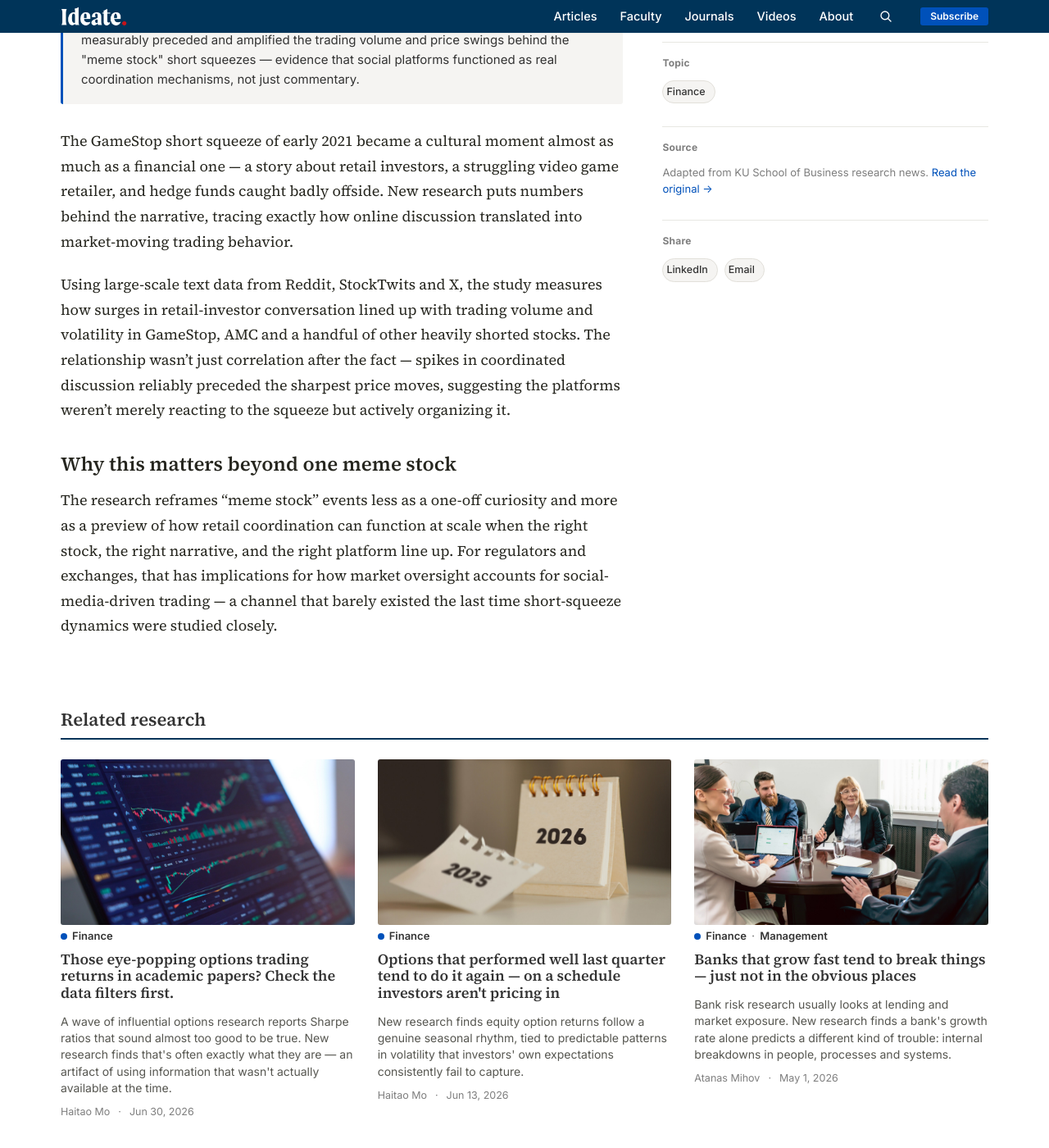
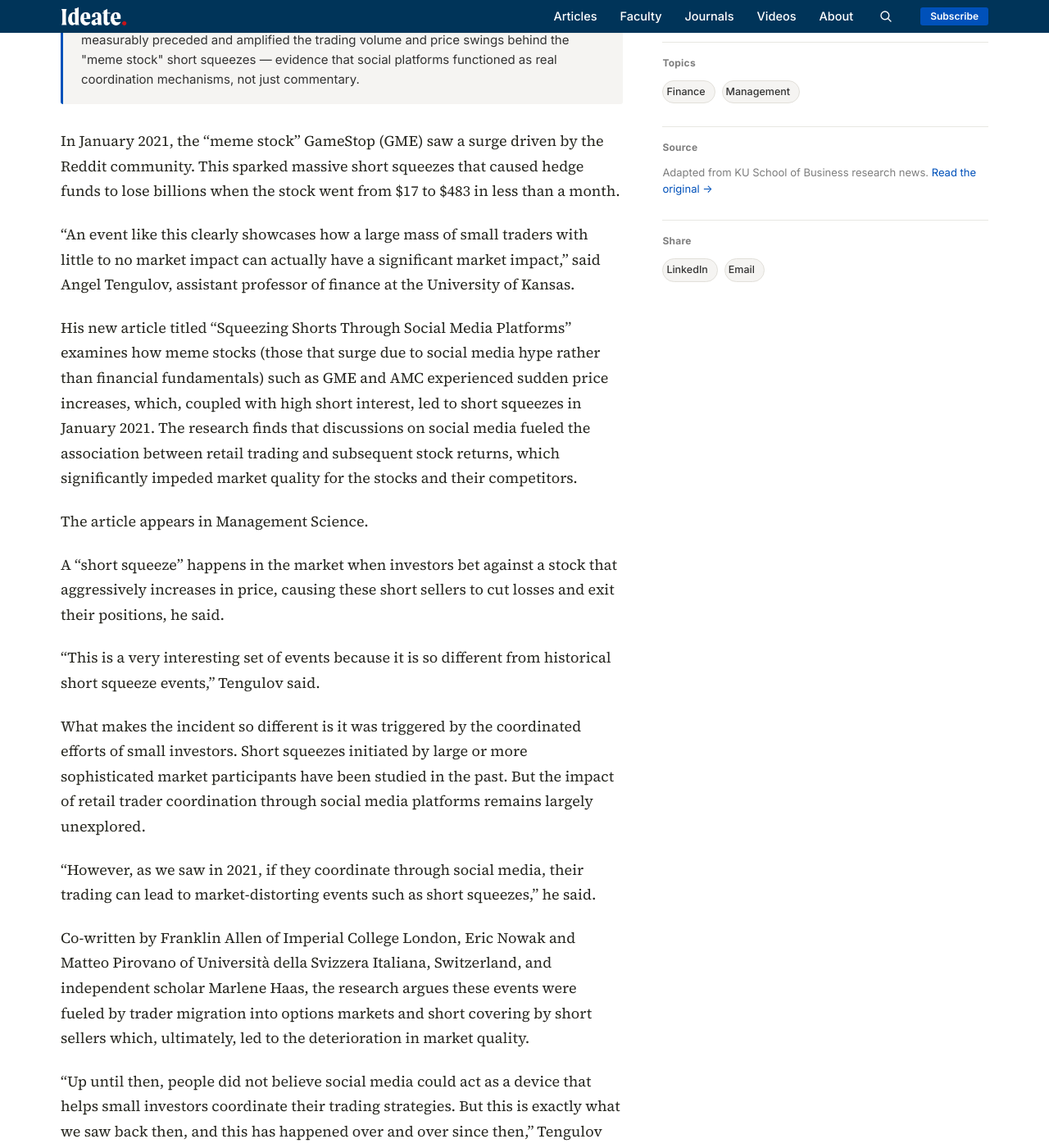
Before and after one commit to KUBschool/ideate, a Jekyll site: the page built from _articles/2026-02-24-meme-stock-short-squeeze.md, in a window 1280 px wide and 1400 px high, scrolled down 1010 px. Shown: the whole window at 82% size. Built offline with Jekyll 4.4.1, drawn with Linux system fonts in a browser that asks for light colours; some of the changed text lies outside the part shown.

Commit message:
Update Article “2026-02-24-meme-stock-short-squeeze”

```diff
--- a/_articles/2026-02-24-meme-stock-short-squeeze.md
+++ b/_articles/2026-02-24-meme-stock-short-squeeze.md
@@ -1,26 +1,61 @@
 ---
-title: "How social media turned GameStop into a billion-dollar short squeeze"
-dek: "New research traces how discussion on Reddit, StockTwits and X fueled the 2021 \"meme stock\" run on GameStop and AMC — and what it revealed about market oversight."
+title: How social media turned GameStop into a billion-dollar short squeeze
+dek: New research traces how discussion on Reddit, StockTwits and X fueled the
+  2021 "meme stock" run on GameStop and AMC — and what it revealed about market
+  oversight.
 topic: finance
-faculty: [angel-tengulov]
-byline: "Angel Tengulov"
+also_topics:
+  - management
+faculty:
+  - angel-tengulov
+byline: Jon Niccum
 date: 2026-02-24
+image: /assets/uploads/stock-squeeze.jpg
 image_tint: limestone
 featured: false
-source_url: "https://business.ku.edu/news/article/social-media-discussions-fueled-meme-stock-events-and-significant-short-squeezes-research-finds"
-answer_box: >-
-  Analyzing millions of posts across Reddit, StockTwits and X during the
-  2021 GameStop and AMC episodes, new research finds that spikes in retail
-  investor discussion measurably preceded and amplified the trading volume
-  and price swings behind the "meme stock" short squeezes — evidence that
-  social platforms functioned as real coordination mechanisms, not just
-  commentary.
+source_url: https://business.ku.edu/news/article/social-media-discussions-fueled-meme-stock-events-and-significant-short-squeezes-research-finds
+answer_box: Analyzing millions of posts across Reddit, StockTwits and X during
+  the 2021 GameStop and AMC episodes, new research finds that spikes in retail
+  investor discussion measurably preceded and amplified the trading volume and
+  price swings behind the "meme stock" short squeezes — evidence that social
+  platforms functioned as real coordination mechanisms, not just commentary.
+journal: Management Science
+journal_url: https://doi.org/10.1287/mnsc.2023.02887
 ---
+In January 2021, the “meme stock” GameStop (GME) saw a surge driven by the Reddit community. This sparked massive short squeezes that caused hedge funds to lose billions when the stock went from $17 to $483 in less than a month.
 
-The GameStop short squeeze of early 2021 became a cultural moment almost as much as a financial one — a story about retail investors, a struggling video game retailer, and hedge funds caught badly offside. New research puts numbers behind the narrative, tracing exactly how online discussion translated into market-moving trading behavior.
+“An event like this clearly showcases how a large mass of small traders with little to no market impact can actually have a significant market impact,” said Angel Tengulov, assistant professor of finance at the University of Kansas.
 
-Using large-scale text data from Reddit, StockTwits and X, the study measures how surges in retail-investor conversation lined up with trading volume and volatility in GameStop, AMC and a handful of other heavily shorted stocks. The relationship wasn't just correlation after the fact — spikes in coordinated discussion reliably preceded the sharpest price moves, suggesting the platforms weren't merely reacting to the squeeze but actively organizing it.
+His new article titled [“Squeezing Shorts Through Social Media Platforms” ](https://pubsonline.informs.org/doi/10.1287/mnsc.2023.02887)examines how meme stocks (those that surge due to social media hype rather than financial fundamentals) such as GME and AMC experienced sudden price increases, which, coupled with high short interest, led to short squeezes in January 2021. The research finds that discussions on social media fueled the association between retail trading and subsequent stock returns, which significantly impeded market quality for the stocks and their competitors.
 
-## Why this matters beyond one meme stock
+The article appears in Management Science.
 
-The research reframes "meme stock" events less as a one-off curiosity and more as a preview of how retail coordination can function at scale when the right stock, the right narrative, and the right platform line up. For regulators and exchanges, that has implications for how market oversight accounts for social-media-driven trading — a channel that barely existed the last time short-squeeze dynamics were studied closely.
+A “short squeeze” happens in the market when investors bet against a stock that aggressively increases in price, causing these short sellers to cut losses and exit their positions, he said.
+
+“This is a very interesting set of events because it is so different from historical short squeeze events,” Tengulov said.
+
+What makes the incident so different is it was triggered by the coordinated efforts of small investors. Short squeezes initiated by large or more sophisticated market participants have been studied in the past. But the impact of retail trader coordination through social media platforms remains largely unexplored.
+
+“However, as we saw in 2021, if they coordinate through social media, their trading can lead to market-distorting events such as short squeezes,” he said.
+
+Co-written by Franklin Allen of Imperial College London, Eric Nowak and Matteo Pirovano of Università della Svizzera Italiana, Switzerland, and independent scholar Marlene Haas, the research argues these events were fueled by trader migration into options markets and short covering by short sellers which, ultimately, led to the deterioration in market quality.
+
+“Up until then, people did not believe social media could act as a device that helps small investors coordinate their trading strategies. But this is exactly what we saw back then, and this has happened over and over since then,” Tengulov said.
+
+To study this event, he and his team obtained social media activity data of the meme stocks by algorithmically scraping all user posts and comments that mentioned these tickers from January through February 2021. This included the platforms Reddit, Twitter (now X) and StockTwits.
+
+“We show that social media activity rapidly increased during the days of these price increases. And we were interested in the social media chatter. How do retail traders and investors communicate over the social media platforms? While reviewing a lot of posts and comments on the platforms, we found they were basically encouraging each other to buy and hold meme stocks and initiate a short squeeze,” he said.
+
+Was one particular social media outlet more influential than the others?
+
+Tengulov said, “Even though that was not the primary focus of the paper, we have evidence StockTwits and Twitter — now X — were slightly more influential,” he said. “But Reddit also contributed to these dynamics.”
+
+Actions intended to cause short squeezes are technically illegal in the U.S.
+
+“What social media platforms have done to make sure what we observed in 2021 was not driven by illegal actions is they have started screening for bot activity. At the time, there were concerns that a lot of these messages were automatically created by computer programs. So social media platforms have implemented a lot of checks and balances to try and clean bot activity,” Tengulov said.
+
+“Unfortunately, that’s also their business model. They cannot restrict free speech.”
+
+A native of Bulgaria, Tengulov joined KU in 2021. His past articles on this subject include [“Market Efficiency and Limits to Arbitrage: Evidence from the Volkswagen Short Squeeze”](https://news.ku.edu/news/article/2021/11/02/investigation-reveals-how-porsche-vw-short-squeeze-distorted-stock-market) and [“How Prevalent Are Short Squeezes? Evidence From the US and Europe.”](https://corpgov.law.harvard.edu/2023/09/28/how-prevalent-are-short-squeezes-evidence-from-the-us-and-europe/)
+
+“We want to make the public aware of the power of retail trader coordination and stress the point that these traders are not unsophisticated anymore,” Tengulov said. “Because through social media platforms, they can become sophisticated and have a market impact that is very similar to the impact of large institutional traders.”
```
Also changed, not shown: assets/uploads/stock-squeeze.jpg (added).
